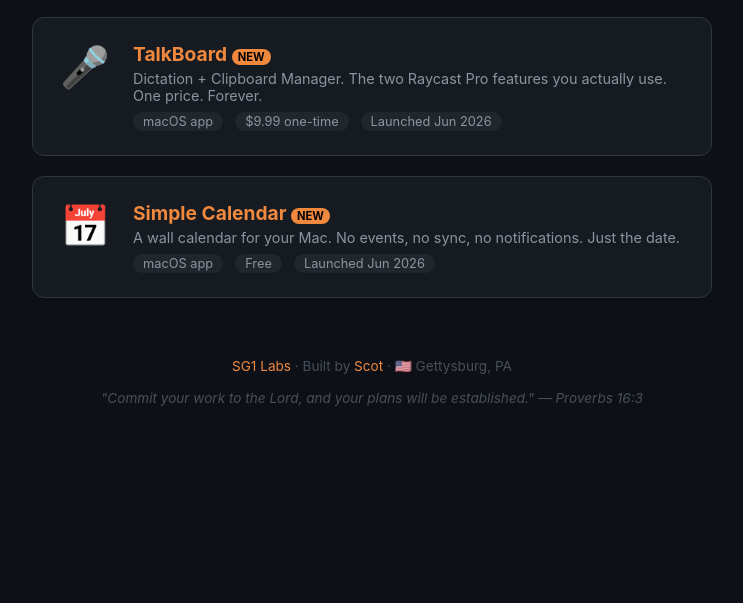
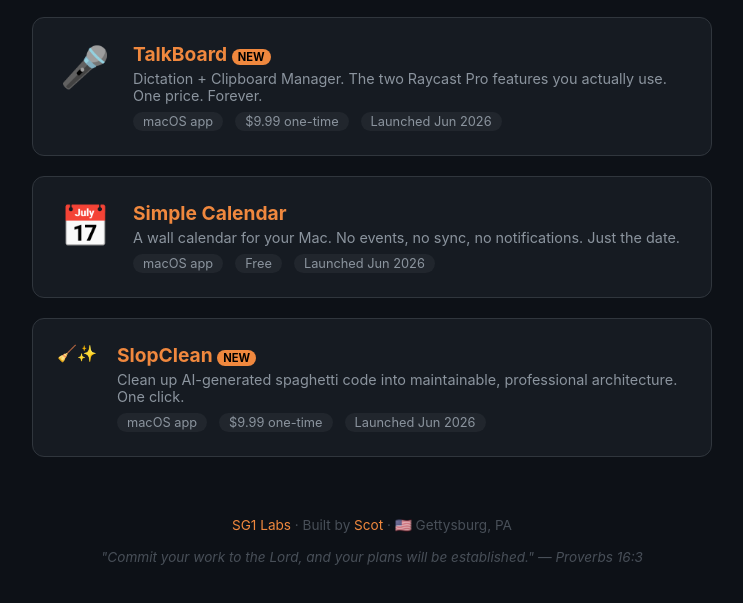
Before and after one commit to gardnerscot/shipdrop, a plain HTML site: page products/index.html in a window 1280 px wide. Shown: the part 766-1369 px from the top of the page, without its empty margins (268-1011 px from the left). Before the commit the page ends 1272 px from the top, so only its background shows below. Drawn offline with Linux system fonts and the light colour scheme.

Commit message:
Add SlopClean to shipdrop products page

```diff
--- a/products/index.html
+++ b/products/index.html
@@ -105,11 +105,24 @@
   <div class="product">
     <div class="icon">📅</div>
     <div class="info">
-      <h2><a href="https://go.sg1-labs.us/simple-calendar">Simple Calendar</a> <span style="background:#f0883e;color:#000;padding:1px 6px;border-radius:8px;font-size:0.7rem;font-weight:700">NEW</span></h2>
+      <h2><a href="https://go.sg1-labs.us/simple-calendar">Simple Calendar</a></h2>
       <p class="tagline">A wall calendar for your Mac. No events, no sync, no notifications. Just the date.</p>
       <div class="meta">
         <span>macOS app</span>
         <span>Free</span>
+        <span>Launched Jun 2026</span>
+      </div>
+    </div>
+  </div>
+
+  <div class="product">
+    <div class="emoji">🧹✨</div>
+    <div class="info">
+      <h2><a href="https://go.sg1-labs.us/slopclean">SlopClean</a> <span style="background:#f0883e;color:#000;padding:1px 6px;border-radius:8px;font-size:0.7rem;font-weight:700">NEW</span></h2>
+      <p class="tagline">Clean up AI-generated spaghetti code into maintainable, professional architecture. One click.</p>
+      <div class="meta">
+        <span>macOS app</span>
+        <span>$9.99 one-time</span>
         <span>Launched Jun 2026</span>
       </div>
     </div>
```
